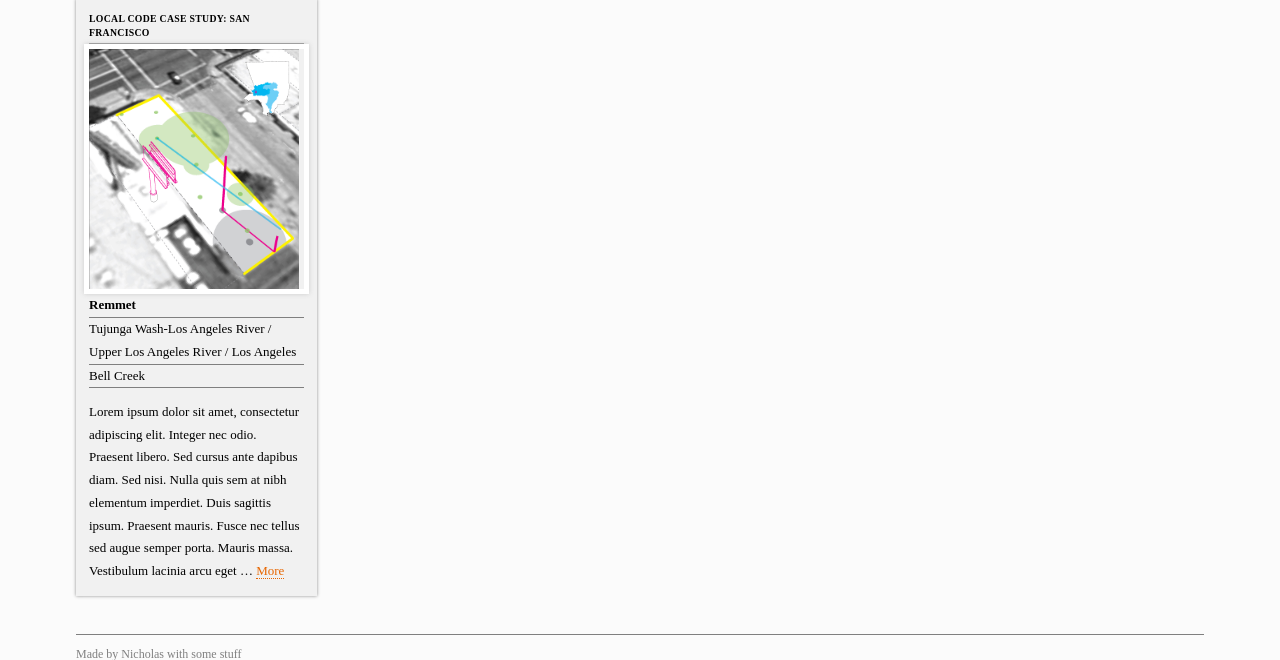
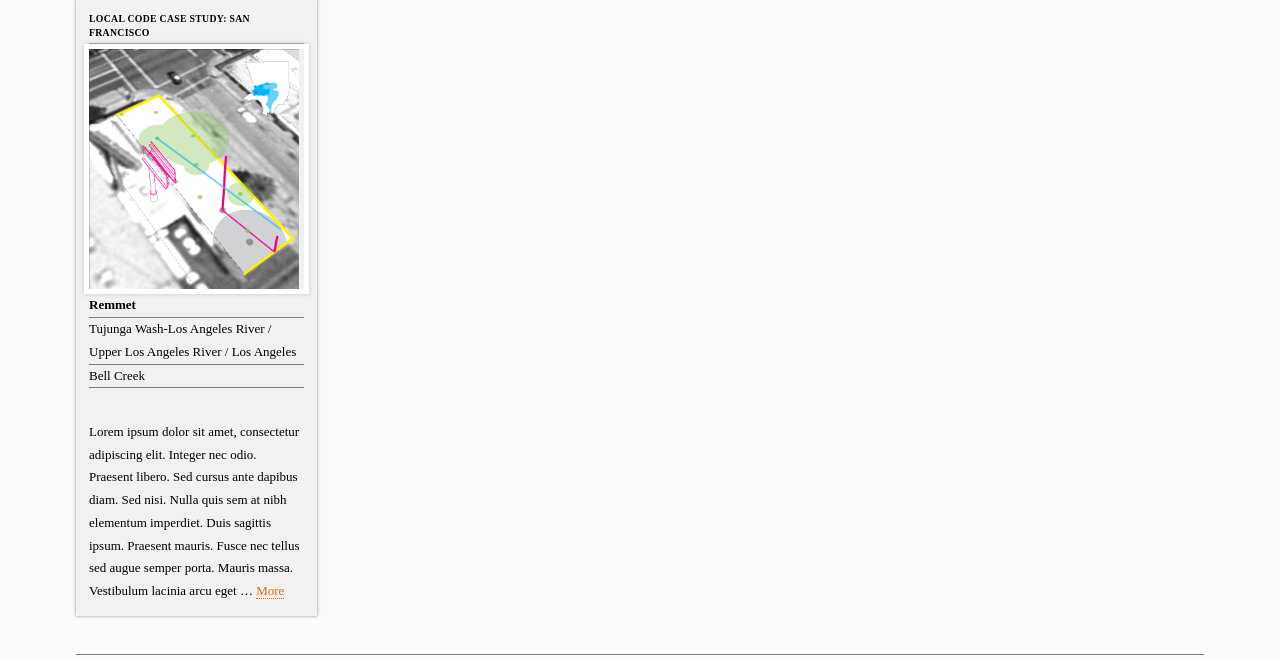
Before and after one commit to demonchaux/demonchauxcss, a Django app: a page that uses base/templates/base/base.html in a window 1280 px wide. Shown: the part 228-888 px from the top of the page. Run offline with Django 3.2, Linux system fonts and the light colour scheme; data comes from the database, SQL or seed files in the repository; style sheets or scripts are compiled from the project's sources; some libraries are stand-ins or nearby versions; some web fonts are replaced.

Commit message:
Firefox fix

```diff
--- a/base/static/css/style.less
+++ b/base/static/css/style.less
@@ -222,7 +222,7 @@ h3 {
   }
 
   .sitetext {
-    height: 100px;
+    height: 120px;
   }
 }
 
--- a/base/static/js/base.js
+++ b/base/static/js/base.js
@@ -165,7 +165,6 @@ $(document).ready(function(){
     }
     $(window).resize(function(){
         paperLayout();
-        initGallery();
     });
 
     paperLayout();
```
